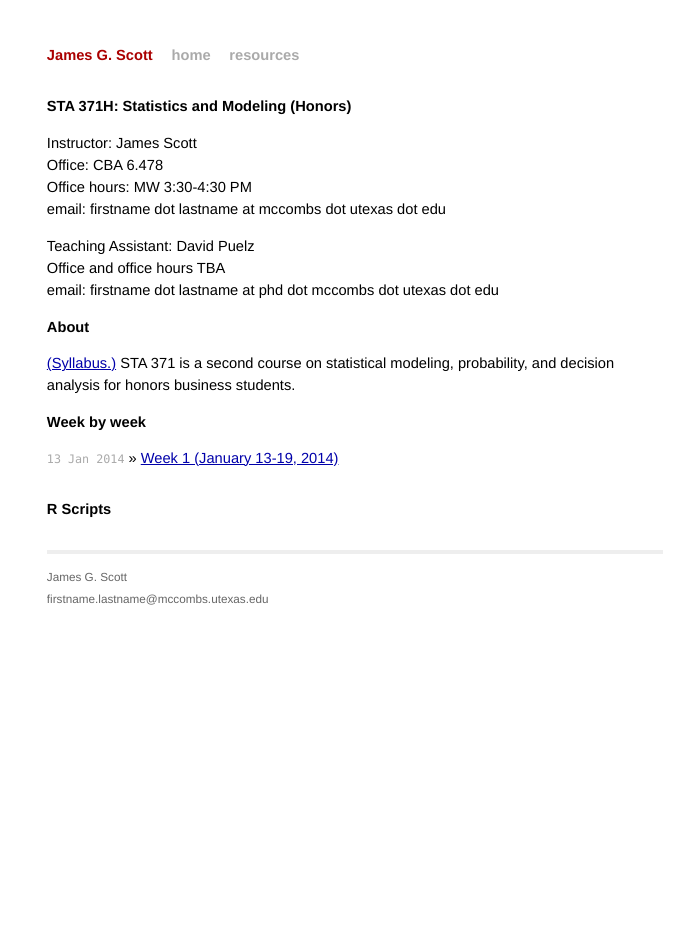
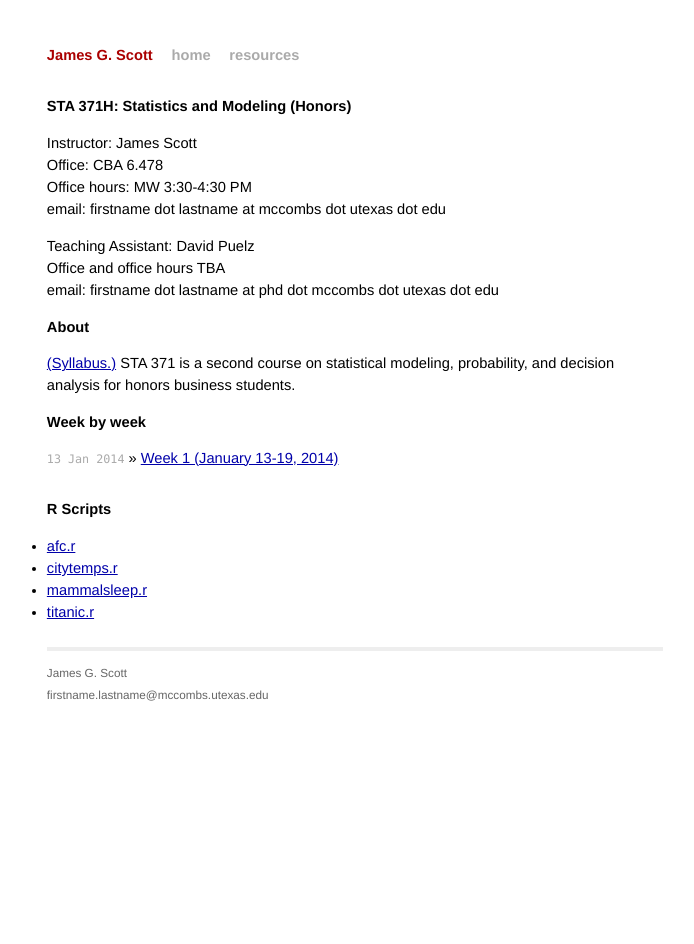
Before and after one commit to MhAmine/STA371, a Jekyll site: the page built from index.html, in a window 1280 px wide. Shown: the whole page, without its empty margins (285-979 px from the left). Built offline with Jekyll 4.4.1, drawn with Linux system fonts in a browser that asks for light colours.

Commit message:
experimenting

```diff
--- /dev/null
+++ b/_data/r.yml
@@ -0,0 +1,4 @@
+- r: afc.r
+- r: citytemps.r
+- r: mammalsleep.r
+- r: titanic.r
--- a/index.html
+++ b/index.html
@@ -37,11 +37,15 @@ BASE_PATH: /STA371/
   </ul>
 
     <h1>R Scripts</h1>
-  <ul class="posts">
-    {% for r in site.r %}
-      <li> <a href="http://jgscott.github.com/STA371{{ r.url }}">{{ r }}</a></li>
-    {% endfor %}
-  </ul>
+<ul>
+{% for script in site.data.r %}
+  <li>
+    <a href="https://jgscott.github.com/STA371/r/{{ script.r }}">
+      {{ script.r }}
+    </a>
+  </li>
+{% endfor %}
+</ul>
 
 
 </div>
```
Also changed, not shown: 8 other files.
